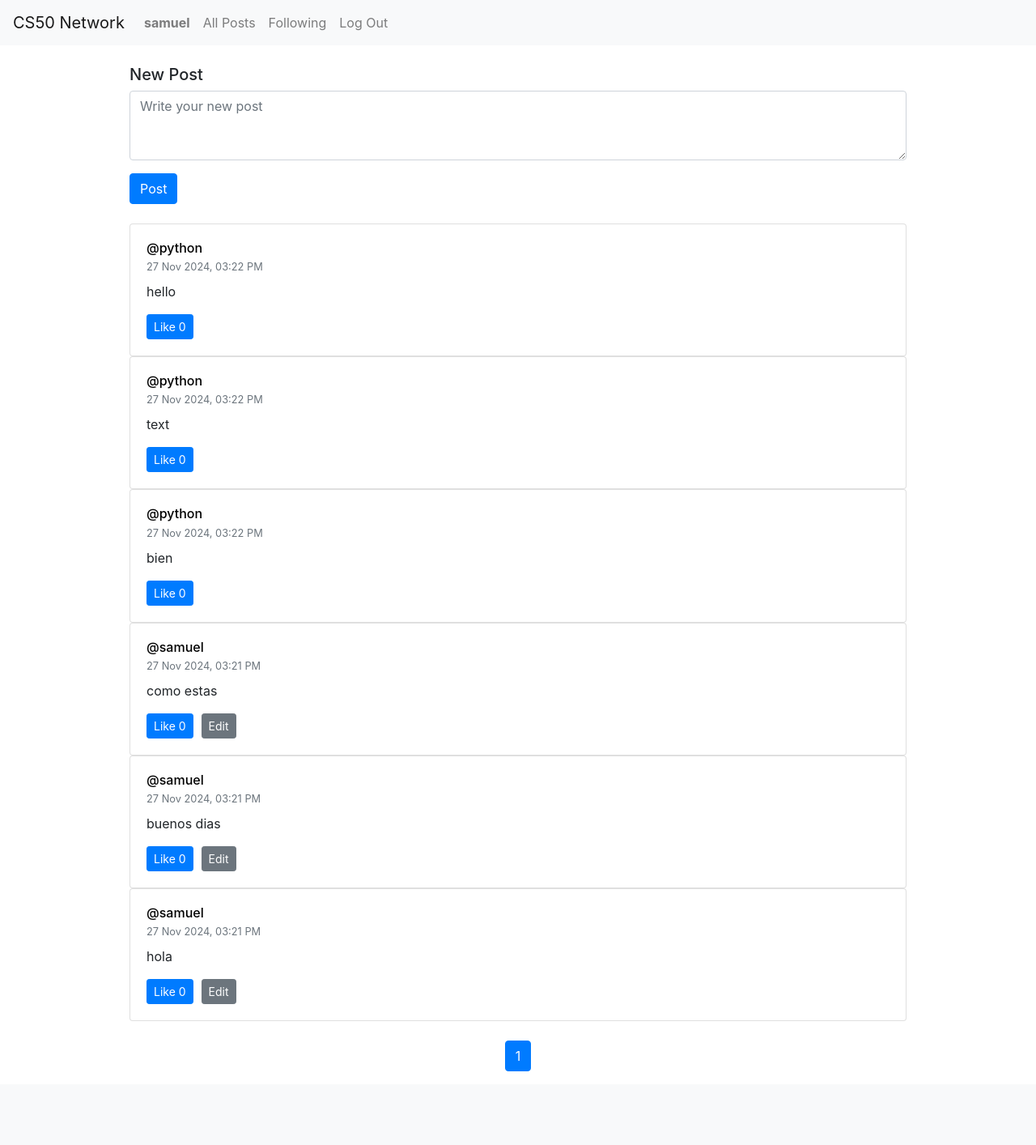
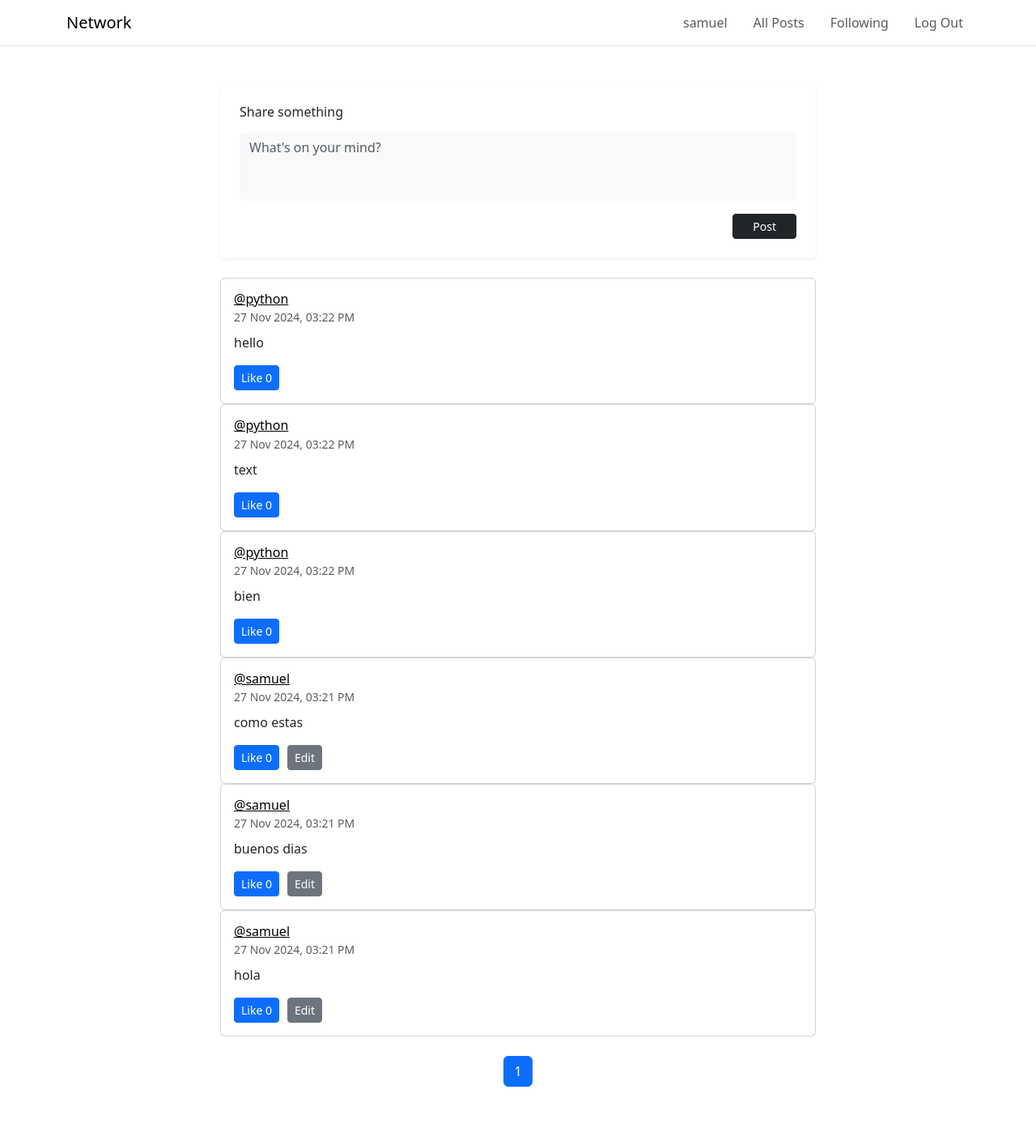
Before and after one commit to jonathan1173/cs50w-project4, a Django app: page / in a window 1280 px wide. Shown: the whole page at 81% size. Before the commit the page ends 1323 px from the top, so only its background shows below. Run offline with Django 3.2, Linux system fonts and the light colour scheme; a user stored in the database is signed in; data comes from the database, SQL or seed files in the repository; both versions use the stored data as it was after the commit; data that the repository does not hold is empty; some libraries are stand-ins or nearby versions.

Commit message:
estilizando

```diff
--- a/network/templates/network/index.html
+++ b/network/templates/network/index.html
@@ -17,20 +17,35 @@
 
 {% block body %}
     {% if user.is_authenticated %}
-        <br>
-        <div class="w-75 mx-auto" id="NewPostContainer">
-            <h5>New Post</h5>
-            <form method="POST" id="NewPostForm">
-                {% csrf_token %}
-                <div class="form-group">
-                    <textarea class="form-control" placeholder="Write your new post" rows="3" id="NewPostText"></textarea>
-                </div>
-                <button type="submit" class="btn btn-primary" id="NewPostSubmit">Post</button>
-            </form>
+        <div class="card border-0 shadow-sm mb-4">
+            <div class="card-body p-4">
+                <h6 class="mb-3">Share something</h6>
+                <form method="POST" id="NewPostForm">
+                    {% csrf_token %}
+                    <div class="form-group mb-3">
+                        <textarea
+                            class="form-control border-0 bg-light"
+                            placeholder="What's on your mind?"
+                            rows="3"
+                            id="NewPostText"
+                            style="resize: none;"
+                        ></textarea>
+                    </div>
+                    <div class="text-end">
+                        <button type="submit" class="btn btn-sm btn-dark px-4" id="NewPostSubmit">
+                            Post
+                        </button>
+                    </div>
+                </form>
+            </div>
         </div>
     {% endif %}
-    <br>
-    <div class="w-75 mx-auto" id="AllPostsContainer"></div>
-    <br>
-    <div class="w-75 mx-auto" id="AllPostsPaginationContainer"></div>
+
+    <div id="AllPostsContainer">
+        <!-- Posts will be loaded here -->
+    </div>
+
+    <nav class="my-4" id="AllPostsPaginationContainer">
+        <!-- Pagination will be loaded here -->
+    </nav>
 {% endblock %}
--- a/network/templates/network/layout.html
+++ b/network/templates/network/layout.html
@@ -3,38 +3,45 @@
 <!DOCTYPE html>
 <html lang="en">
     <head>
+        <meta charset="UTF-8">
+        <meta name="viewport" content="width=device-width, initial-scale=1.0">
         <title>{% block title %}Social Network{% endblock %}</title>
-        <link rel="stylesheet" href="https://stackpath.bootstrapcdn.com/bootstrap/4.4.1/css/bootstrap.min.css" integrity="sha384-Vkoo8x4CGsO3+Hhxv8T/Q5PaXtkKtu6ug5TOeNV6gBiFeWPGFN9MuhOf23Q9Ifjh" crossorigin="anonymous">
+        <link href="https://cdn.jsdelivr.net/npm/bootstrap@5.3.2/dist/css/bootstrap.min.css" rel="stylesheet">
         <link href="{% static 'network/styles.css' %}" rel="stylesheet">
-        <script src="https://code.jquery.com/jquery-3.2.1.slim.min.js" integrity="sha384-KJ3o2DKtIkvYIK3UENzmM7KCkRr/rE9/Qpg6aAZGJwFDMVNA/GpGFF93hXpG5KkN" crossorigin="anonymous"></script>
-        <script src="https://cdn.jsdelivr.net/npm/popper.js@1.12.9/dist/umd/popper.min.js" integrity="sha384-ApNbgh9B+Y1QKtv3Rn7W3mgPxhU9K/ScQsAP7hUibX39j7fakFPskvXusvfa0b4Q" crossorigin="anonymous"></script>
-        <script src="https://cdn.jsdelivr.net/npm/bootstrap@4.0.0/dist/js/bootstrap.min.js" integrity="sha384-JZR6Spejh4U02d8jOt6vLEHfe/JQGiRRSQQxSfFWpi1MquVdAyjUar5+76PVCmYl" crossorigin="anonymous"></script>
+        <script src="https://cdn.jsdelivr.net/npm/bootstrap@5.3.2/dist/js/bootstrap.bundle.min.js"></script>
         {% block script %}
         {% endblock %}
         {% block username %}
         {% endblock %}
     </head>
-    <body>
+    <body class="bg-white">
+        <!-- Navigation -->
+        <nav class="navbar navbar-expand-lg border-bottom">
+            <div class="container">
+                <a class="navbar-brand" href="{% url 'index' %}">Network</a>
 
-        <nav class="navbar navbar-expand-lg navbar-light bg-light">
-            <a class="navbar-brand" href="{% url 'index' %}">CS50 Network</a>
+                <button class="navbar-toggler border-0" type="button" data-bs-toggle="collapse" data-bs-target="#navbarNav">
+                    <span class="navbar-toggler-icon"></span>
+                </button>
 
-            <div>
-              <ul class="navbar-nav mr-auto">
+                <div class="collapse navbar-collapse" id="navbarNav">
+                    <ul class="navbar-nav ms-auto gap-3">
                         {% if user.is_authenticated %}
                             <li class="nav-item">
-                        <a class="nav-link" href="{% url 'profile' user.username %}"><strong>{{ user.username }}</strong></a>
+                                <a class="nav-link" href="{% url 'profile' user.username %}">{{ user.username }}</a>
                             </li>
                         {% endif %}
+
                         <li class="nav-item">
                             <a class="nav-link" href="{% url 'index' %}">All Posts</a>
                         </li>
+
                         {% if user.is_authenticated %}
                             <li class="nav-item">
                                 <a class="nav-link" href="{% url 'following' %}">Following</a>
                             </li>
                             <li class="nav-item">
-                        <a class="nav-link" href="{% url 'logout' %}">Log Out</a>
+                                <a class="nav-link text-muted" href="{% url 'logout' %}">Log Out</a>
                             </li>
                         {% else %}
                             <li class="nav-item">
@@ -46,11 +53,17 @@
                         {% endif %}
                     </ul>
                 </div>
+            </div>
         </nav>
 
-        <div class="body">
+        <!-- Main Content -->
+        <main class="container py-5">
+            <div class="row justify-content-center">
+                <div class="col-12 col-md-8">
                     {% block body %}
                     {% endblock %}
                 </div>
+            </div>
+        </main>
     </body>
 </html>
```
Also changed, not shown: network/templates/network/following.html (+13 -4 lines), network/templates/network/profile.html (+30 -14 lines), db.sqlite3. Lines whose indentation alone changed are shown as unchanged.
